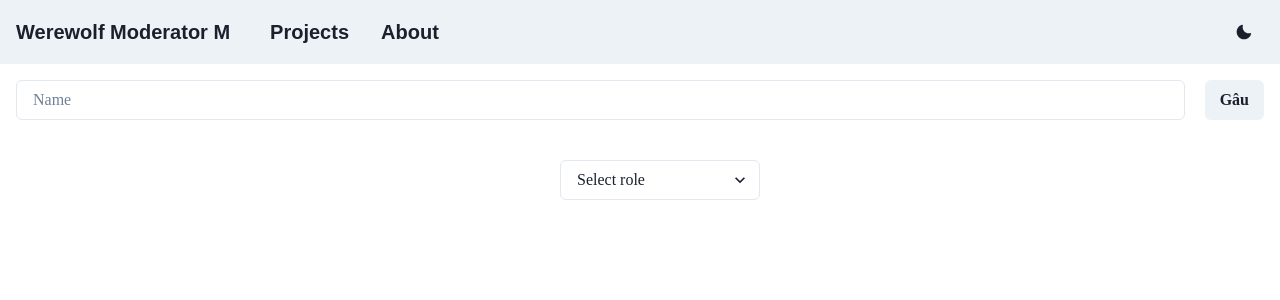
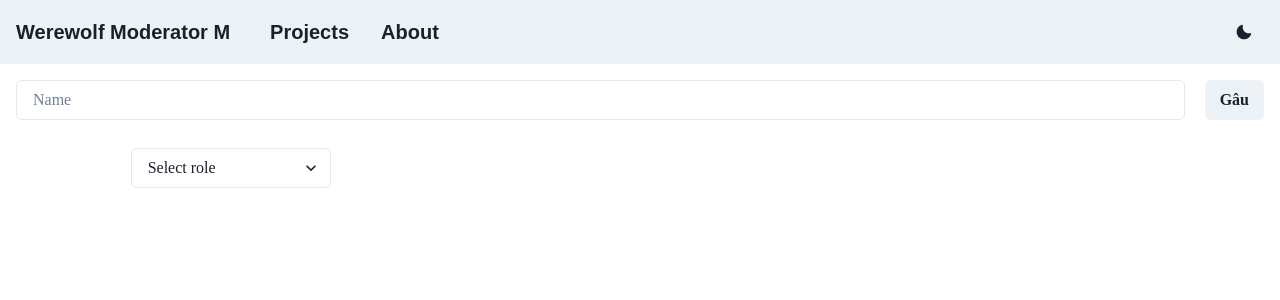
Before and after one commit to DDHLong/lycanroc, a React (Create React App) app: page / in a window 1280 px wide. Both pictures are taken after a click on the button "Gâu". Shown: the top 300 px of the page. Built offline with nearby package versions, Linux system fonts and the light colour scheme; a web font is replaced by a local one.

Commit message:
add slide in css

```diff
--- a/src/App.js
+++ b/src/App.js
@@ -11,7 +11,7 @@ import {
   Heading,
 } from "@chakra-ui/react";
 import { HamburgerIcon, CloseIcon, MoonIcon, SunIcon } from "@chakra-ui/icons";
-import PlayerInput from "./components/PlayerInput";
+import PlayerInput from "./components/PlayerInput/PlayerInput";
 
 const Links = ["Projects", "About"];
 
--- a/src/components/PlayerInput.jsx
+++ b/src/components/PlayerInput/PlayerInput.jsx
@@ -4,12 +4,13 @@ import {
   Flex,
   Input,
   Select,
-  Stack,
+  SimpleGrid,
   useToast,
 } from "@chakra-ui/react";
 import React, { useState } from "react";
-import { useRole } from "../context/RoleProvider";
-import { RoleNameEnum } from "../enums/RoleEnum";
+import { useRole } from "../../context/RoleProvider";
+import { RoleNameEnum } from "../../enums/RoleEnum";
+import "./index.css";
 
 const options = [
   RoleNameEnum.Villager,
@@ -58,12 +59,14 @@ function PlayerInput() {
           />
           <Button onClick={handleSubmit}>Gâu</Button>
         </Flex>
-        <Stack mt={7}>
+        <SimpleGrid mt={7} columns={[1, 2, null, 3]} spacing="40px">
           {players &&
             players.map((p, i) => (
-              <div key={i}>
-                <Flex mt={3} alignItems={"center"} justifyContent={"center"}>
-                  <Box mr={10}>{p.name}</Box>
+              <div className="slide-in" key={i}>
+                <Flex alignItems={"center"} justifyContent={"center"}>
+                  <Box className="slide-in" mr={10}>
+                    {p.name}
+                  </Box>
                   <Select
                     onChange={(e) => handleSelect(e, p.name)}
                     w={200}
@@ -78,7 +81,7 @@ function PlayerInput() {
                 </Flex>
               </div>
             ))}
-        </Stack>
+        </SimpleGrid>
       </Box>
     </>
   );
--- /dev/null
+++ b/src/components/PlayerInput/index.css
@@ -0,0 +1,14 @@
+.slide-in {
+  animation: fly-in 0.5s ease-in;
+}
+
+@keyframes fly-in {
+  0% {
+    transform: translateX(50%);
+    opacity: 0;
+  }
+  100% {
+    opacity: 1;
+    transform: translateX(0);
+  }
+}
```
